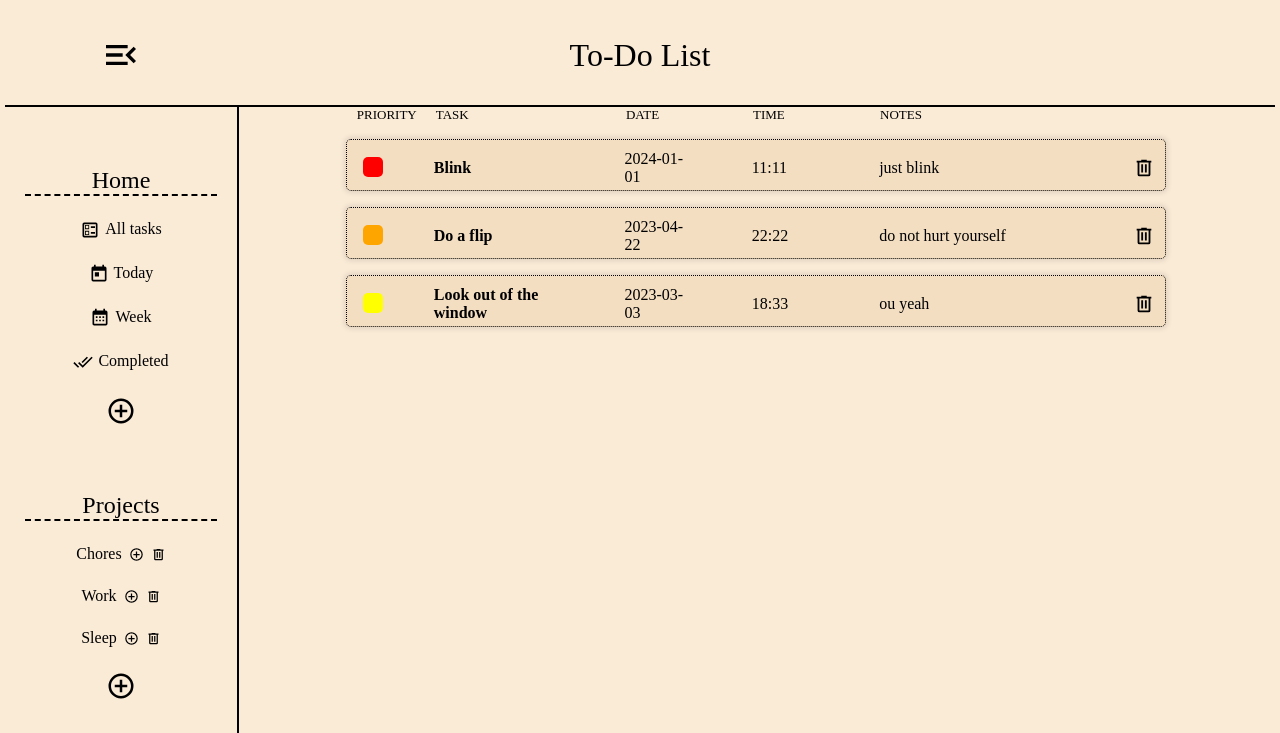
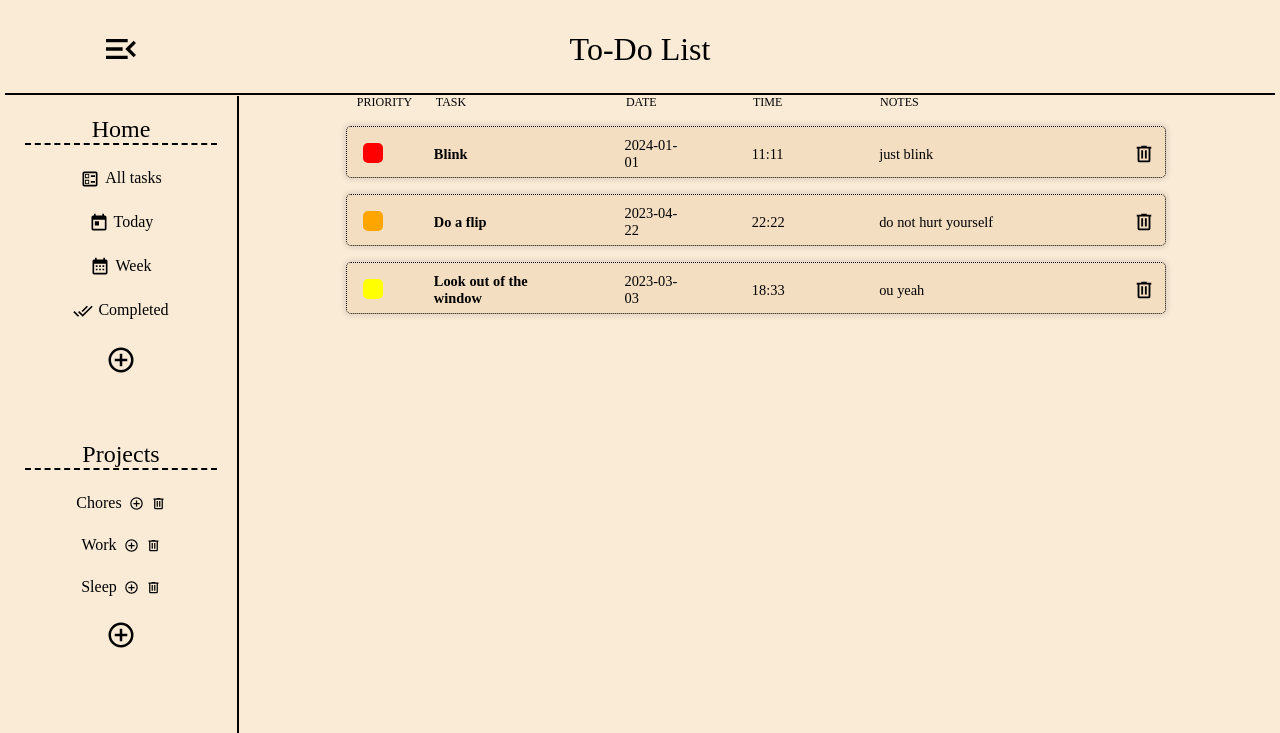
Before and after one commit to Andrij-Kolomijec/Todo-list, a plain HTML site: page index.html in a window 1280 px wide. Shown: the top 733 px of the page. Drawn offline with Linux system fonts and the light colour scheme.

Commit message:
Adjusted font sizes

```diff
--- a/style.css
+++ b/style.css
@@ -12,7 +12,7 @@ body {
 }
 
 .collapsible {
-    height: 100px;
+    height: 11vh;
     width: calc(15vw + 40px);
     position: fixed;
     display: flex;
@@ -36,7 +36,7 @@ body {
 
 #navbar {
     transition: 0.5s;
-    font-size: 2vh;
+    font-size: 1rem;
     display: flex;
     flex-direction: column;
     gap: 3vh;
@@ -45,8 +45,9 @@ body {
     border-right: 2px solid;
     width: 15vw;
     position: fixed;
-    height: 90vh;
-    top: 105px;
+    height: 80%;
+    top: 12vh;
+    overflow: auto;
 }
 
 #navbar .icon {
@@ -134,7 +135,7 @@ dialog button {
 }
 
 .headline {
-    font-size: 3vh;
+    font-size: 1.5rem;
     border-bottom: 2px dashed black;
     align-self: stretch;
     justify-content: center;
@@ -143,7 +144,7 @@ dialog button {
 #container {
     transition: 0.5s;
     display: grid;
-    grid-template-rows: 100px auto 30px;
+    grid-template-rows: 11vh auto 30px;
     width: 100%;
     grid-template-columns: calc(15vw + 40px) auto calc(15vw + 40px); /* on click change to 1 column */
 }
@@ -151,7 +152,7 @@ dialog button {
 header {
     grid-column: 2 / 3;
     place-self: center;
-    font-size: 4vh;
+    font-size: 2rem;
 }
 
 #content {
@@ -170,7 +171,7 @@ header {
     grid-template-columns: 15px 2fr 1fr 1fr 3fr 22px;
     align-items: center;
     gap: 5vw;
-    font-size: small;
+    font-size: .75rem;
     place-self: center;
     margin-top: -20px;
 }
@@ -192,6 +193,7 @@ header {
     place-self: center;
     height: 30px;
     background-color: rgb(243, 222, 194);
+    font-size: 0.9rem;
 }
 
 #content .completed {
```
Also changed, not shown: index.html (+0 -1 lines).
